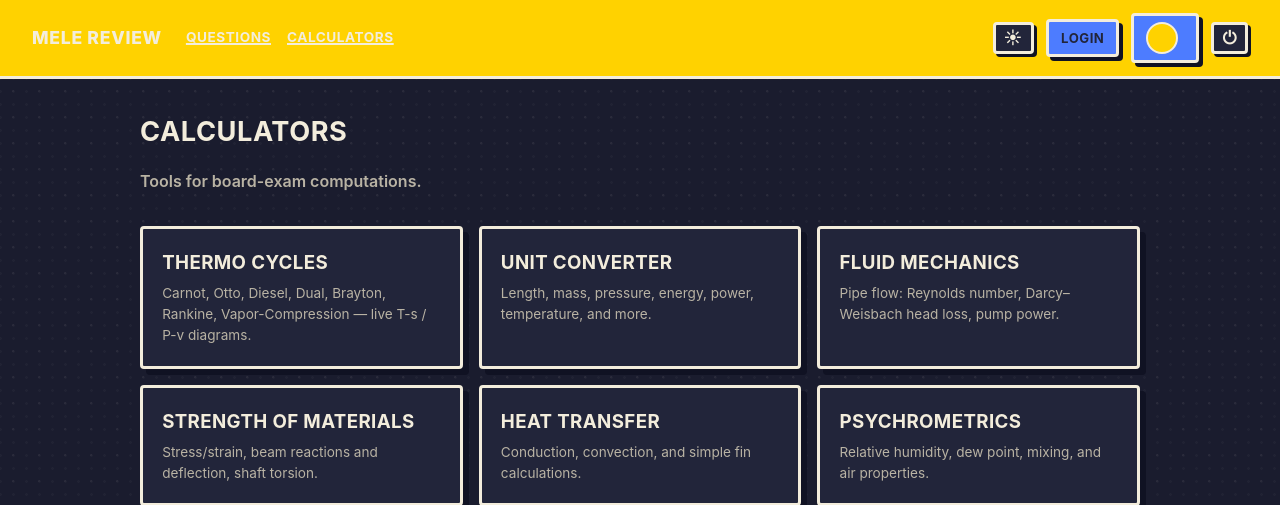
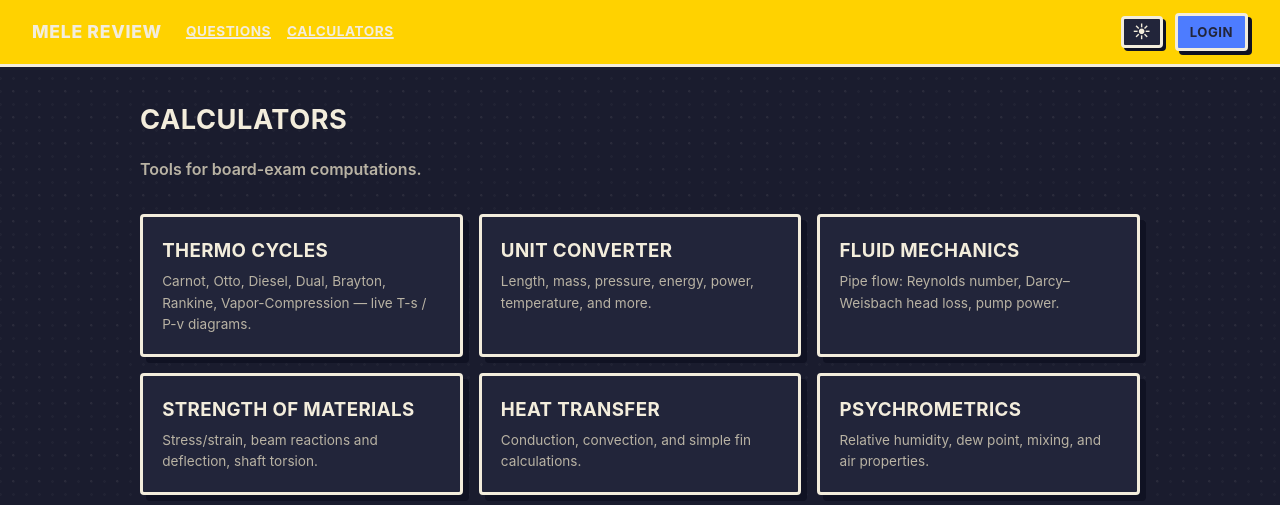
Before and after one commit to NovaProtocol/MELEReviewSite, a FastAPI app: page /calculators in a window 1280 px wide. Shown: the top 505 px of the page. Run offline with FastAPI, Linux system fonts and the light colour scheme.

Commit message:
fix(nav): respect hidden attribute on btn elements

```diff
--- a/web/static/css/main.css
+++ b/web/static/css/main.css
@@ -166,6 +166,7 @@ h1, h2, h3, h4 { text-transform: uppercase; letter-spacing: .02em; color: var(--
 }
 .btn-icon:hover { box-shadow: 1px 1px 0 0 var(--shadow); transform: translate(2px, 2px); }
 .btn-ghost { background: var(--paper-2); color: var(--ink); }
+.btn[hidden] { display: none; }
 
 /* ---------- main / container ---------- */
 main { padding: 2rem; }
```
